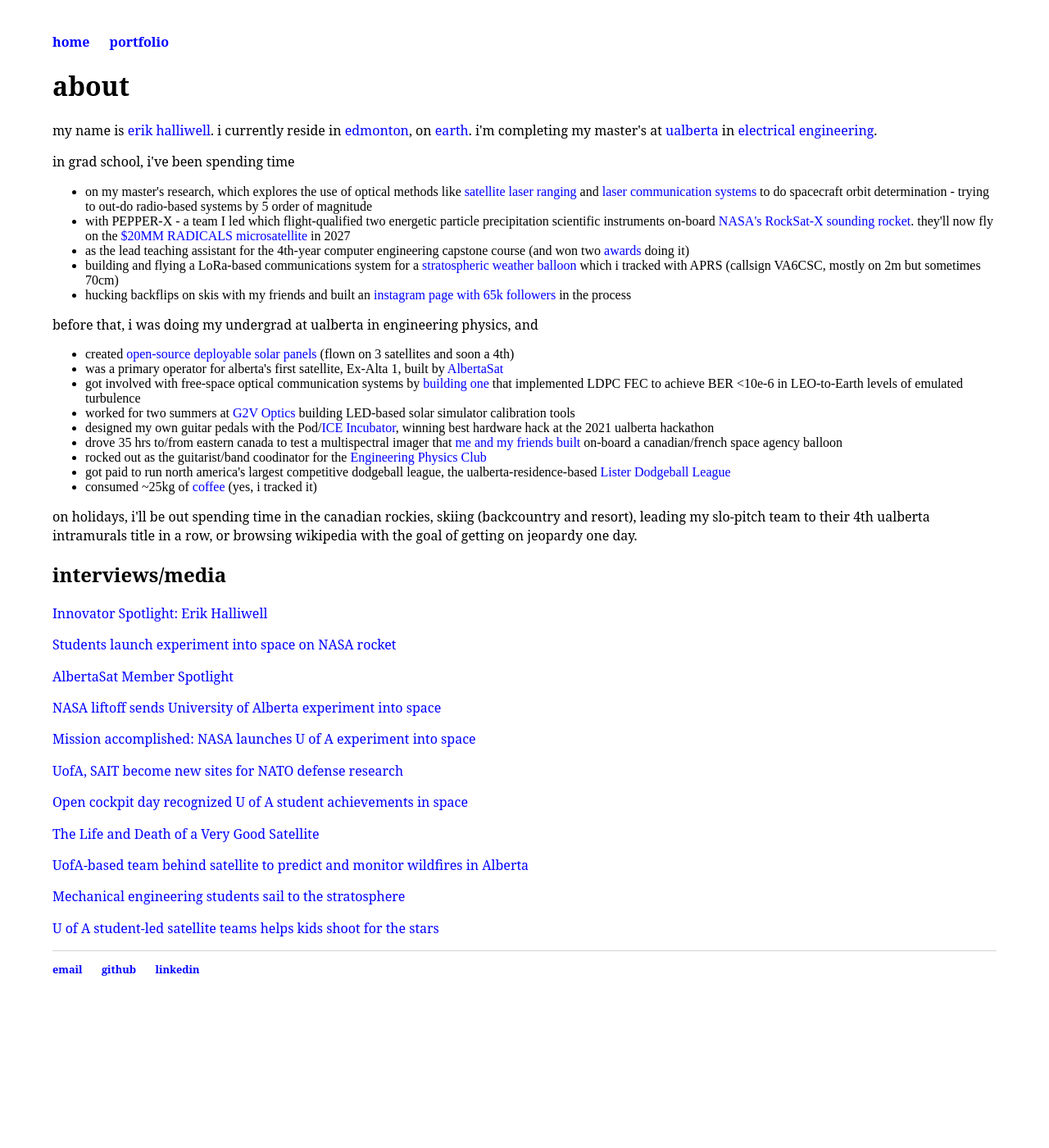
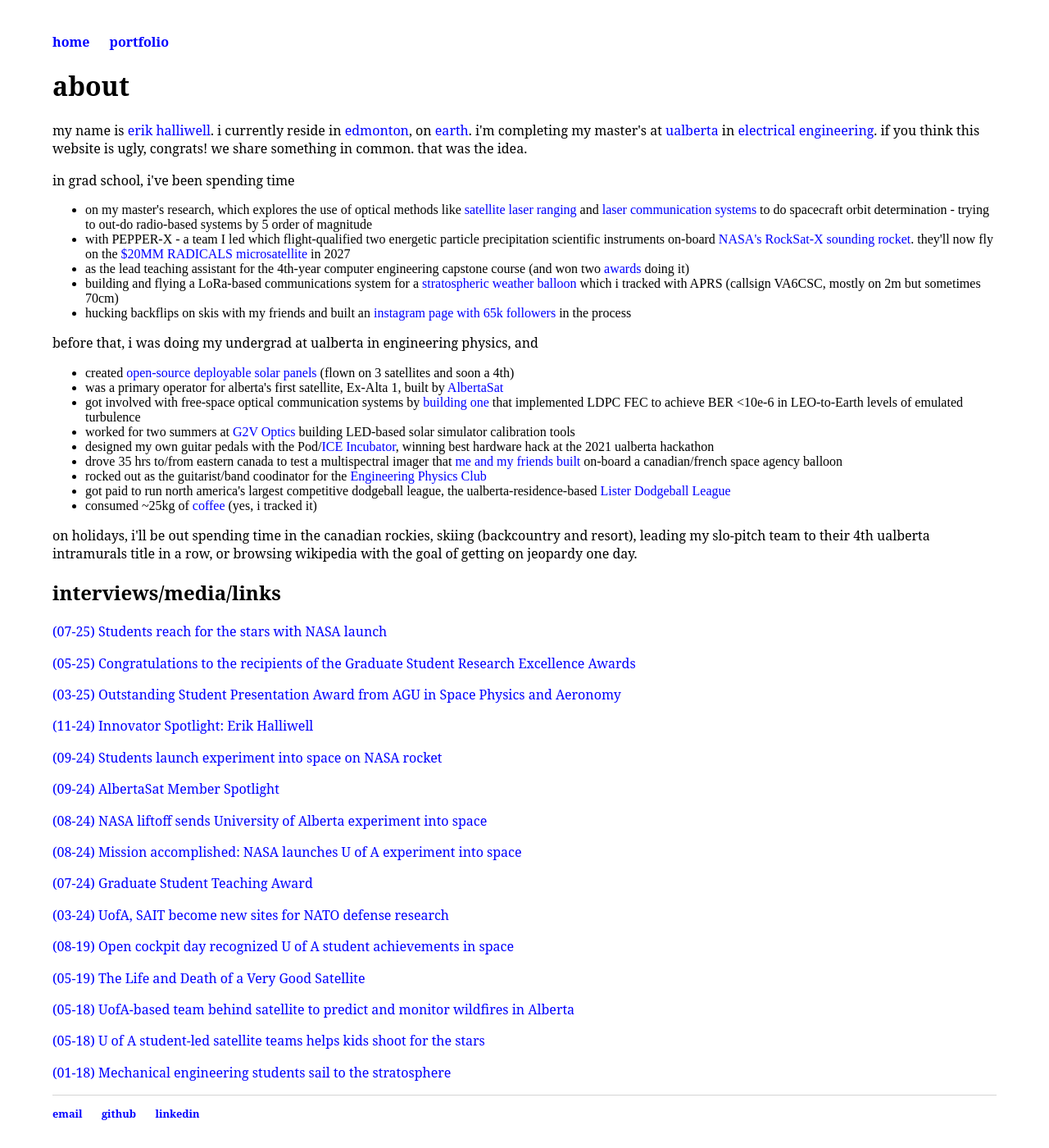
Before and after one commit to ehalliwe/ehalliwe.github.io, a Jekyll site: the page built from index.html, in a window 1280 px wide and 1400 px high. Shown: the whole window at 82% size. Built offline with Jekyll 4.4.1, drawn with Linux system fonts in a browser that asks for light colours.

Commit message:
adding links and humor

```diff
--- a/index.html
+++ b/index.html
@@ -4,7 +4,7 @@ title: erik halliwell
 ---
 <div class="blurb">
 	<h1>about</h1>
-	<p>my name is <a href="https://letmegooglethat.com/?q=erik+halliwell">erik halliwell</a>. i currently reside in <a href="https://www.cbc.ca/news/canada/edmonton/edmonton-cold-record-environment-canada-1.7083387">edmonton</a>, on <a href="https://en.wikipedia.org/wiki/Earth">earth</a>. i'm completing my master's at <a href="https://www.ualberta.ca/index.html">ualberta</a> in <a href="https://www.ualberta.ca/engineering/electrical-computer-engineering/index.html">electrical engineering</a>.</p>
+	<p>my name is <a href="https://letmegooglethat.com/?q=erik+halliwell">erik halliwell</a>. i currently reside in <a href="https://www.cbc.ca/news/canada/edmonton/edmonton-cold-record-environment-canada-1.7083387">edmonton</a>, on <a href="https://en.wikipedia.org/wiki/Earth">earth</a>. i'm completing my master's at <a href="https://www.ualberta.ca/index.html">ualberta</a> in <a href="https://www.ualberta.ca/engineering/electrical-computer-engineering/index.html">electrical engineering</a>. if you think this website is ugly, congrats! we share something in common. that was the idea.</p>
 	<p>in grad school, i've been spending time</p>
 	<ul>
 		<li>on my master's research, which explores the use of optical methods like <a href="https://www.spiedigitallibrary.org/conference-proceedings-of-spie/12877/128771P/Dual-purpose-SDA-compliant-optical-ground-station-and-laser-ranging/10.1117/12.3001892.short">satellite laser ranging </a> and <a href="https://spie.org/photonics-west/presentation/Orbit-determination-using-passive-optical-communication-observations/13355-61">laser communication systems </a> to do spacecraft orbit determination - trying to out-do radio-based systems by 5 order of magnitude</li>
@@ -31,16 +31,20 @@ title: erik halliwell
 
 	<p>on holidays, i'll be out spending time in the canadian rockies, skiing (backcountry and resort), leading my slo-pitch team to their 4th ualberta intramurals title in a row, or browsing wikipedia with the goal of getting on jeopardy one day.</p>
 
-	<h2>interviews/media</h2>
-	<p><a href="https://www.ualberta.ca/en/youalberta/2024/11/innovator-spotlight-erik-halliwell.html">Innovator Spotlight: Erik Halliwell</a></p>
-	<p><a href="https://www.ualberta.ca/en/science/news/2024/september/student-rocket-test-nasa.html">Students launch experiment into space on NASA rocket</a></p>
-	<p><a href="https://albertasat.ca/member-spotlight-erik-halliwell/">AlbertaSat Member Spotlight</a></p>
-	<p><a href="https://www.wfmz.com/news/news-lee/nasa-liftoff-sends-university-of-alberta-experiment-into-space/video_82f4299f-df61-55ea-b120-b4c88ff63027.html">NASA liftoff sends University of Alberta experiment into space</a></p>
-	<p><a href="https://www.cbc.ca/player/play/video/9.6490376">Mission accomplished: NASA launches U of A experiment into space</a></p>
-	<p><a href="https://edmonton.citynews.ca/2024/03/20/u-of-a-sait-become-new-sites-for-nato-defence-research/">UofA, SAIT become new sites for NATO defense research</a></p>
-	<p><a href="https://albertaaviationmuseum.com/open-cockpit-day-recognizes-u-of-a-student-achievements-in-space/">Open cockpit day recognized U of A student achievements in space</a></p>
-	<p><a href="https://www.ualberta.ca/en/newtrail/research/the-life-and-death-of-a-very-good-satellite.html">The Life and Death of a Very Good Satellite</a></p>
-	<p><a href="https://edmonton.ctvnews.ca/u-of-a-based-team-behind-satellite-to-predict-and-monitor-wildfires-in-alberta-1.3915976">UofA-based team behind satellite to predict and monitor wildfires in Alberta</a></p>
-	<p><a href="https://www.ualberta.ca/en/engineering/about/news/2018/january/sbxsuccess.html">Mechanical engineering students sail to the stratosphere</a></p>
-	<p><a href="https://www.ualberta.ca/en/folio/2018/05/u-of-a-student-led-satellite-team-helps-kids-shoot-for-the-stars.html">U of A student-led satellite teams helps kids shoot for the stars</a></p>
+	<h2>interviews/media/links</h2>
+	<p><a href="https://www.ualberta.ca/en/science/about-us/contours/2025-summer-contours/2025/students-reach-for-the-stars-with-nasa-launch.html">(07-25) Students reach for the stars with NASA launch</a></p>
+	<p><a href="https://www.instagram.com/p/DKNNaR7poL5/?img_index=1&igsh=MTNhdjNod2ljbjljaQ==">(05-25) Congratulations to the recipients of the Graduate Student Research Excellence Awards</a></p>
+	<p><a href="https://www.linkedin.com/posts/erikspace_agu-activity-7310325795439136769-1jpe?utm_source=share&utm_medium=member_desktop&rcm=ACoAABnVFmMBNk3t5ZL7IfycmCTw1w4G9eTJv14">(03-25) Outstanding Student Presentation Award from AGU in Space Physics and Aeronomy</a></p>
+	<p><a href="https://www.ualberta.ca/en/youalberta/2024/11/innovator-spotlight-erik-halliwell.html">(11-24) Innovator Spotlight: Erik Halliwell</a></p>
+	<p><a href="https://www.ualberta.ca/en/science/news/2024/september/student-rocket-test-nasa.html">(09-24) Students launch experiment into space on NASA rocket</a></p>
+	<p><a href="https://albertasat.ca/member-spotlight-erik-halliwell/">(09-24) AlbertaSat Member Spotlight</a></p>
+	<p><a href="https://www.wfmz.com/news/news-lee/nasa-liftoff-sends-university-of-alberta-experiment-into-space/video_82f4299f-df61-55ea-b120-b4c88ff63027.html">(08-24) NASA liftoff sends University of Alberta experiment into space</a></p>
+	<p><a href="https://www.cbc.ca/player/play/video/9.6490376">(08-24) Mission accomplished: NASA launches U of A experiment into space</a></p>
+	<p><a href="https://www.linkedin.com/posts/erikspace_im-thrilled-to-share-that-i-was-recently-activity-7176282574435078144-QbhD?utm_source=share&utm_medium=member_desktop&rcm=ACoAABnVFmMBNk3t5ZL7IfycmCTw1w4G9eTJv14">(07-24) Graduate Student Teaching Award</a></p>
+	<p><a href="https://edmonton.citynews.ca/2024/03/20/u-of-a-sait-become-new-sites-for-nato-defence-research/">(03-24) UofA, SAIT become new sites for NATO defense research</a></p>
+	<p><a href="https://albertaaviationmuseum.com/open-cockpit-day-recognizes-u-of-a-student-achievements-in-space/">(08-19) Open cockpit day recognized U of A student achievements in space</a></p>
+	<p><a href="https://www.ualberta.ca/en/newtrail/research/the-life-and-death-of-a-very-good-satellite.html">(05-19) The Life and Death of a Very Good Satellite</a></p>
+	<p><a href="https://edmonton.ctvnews.ca/u-of-a-based-team-behind-satellite-to-predict-and-monitor-wildfires-in-alberta-1.3915976">(05-18) UofA-based team behind satellite to predict and monitor wildfires in Alberta</a></p>
+	<p><a href="https://www.ualberta.ca/en/folio/2018/05/u-of-a-student-led-satellite-team-helps-kids-shoot-for-the-stars.html">(05-18) U of A student-led satellite teams helps kids shoot for the stars</a></p>
+	<p><a href="https://www.ualberta.ca/en/engineering/about/news/2018/january/sbxsuccess.html">(01-18) Mechanical engineering students sail to the stratosphere</a></p>
 </div><!-- /.blurb -->
```
